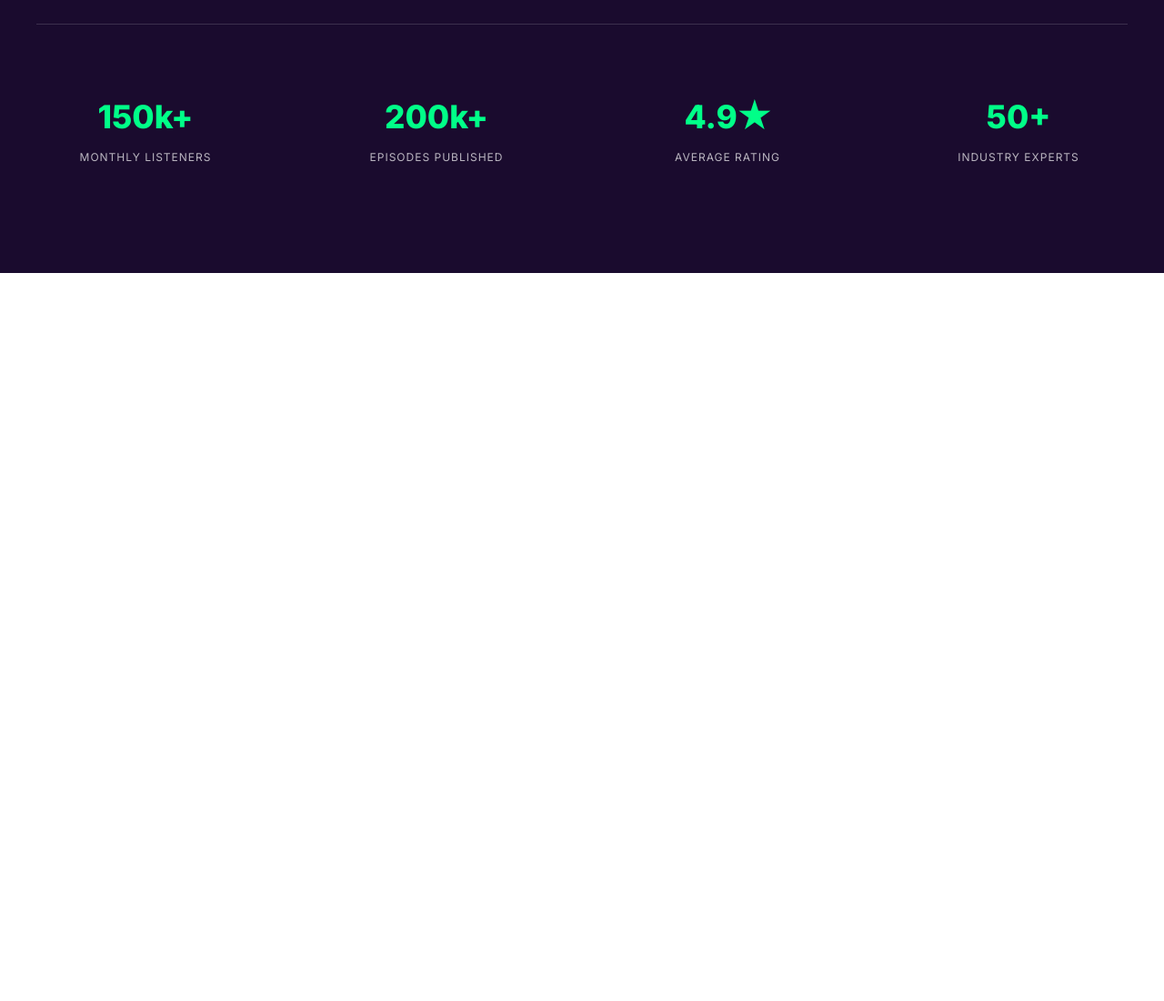
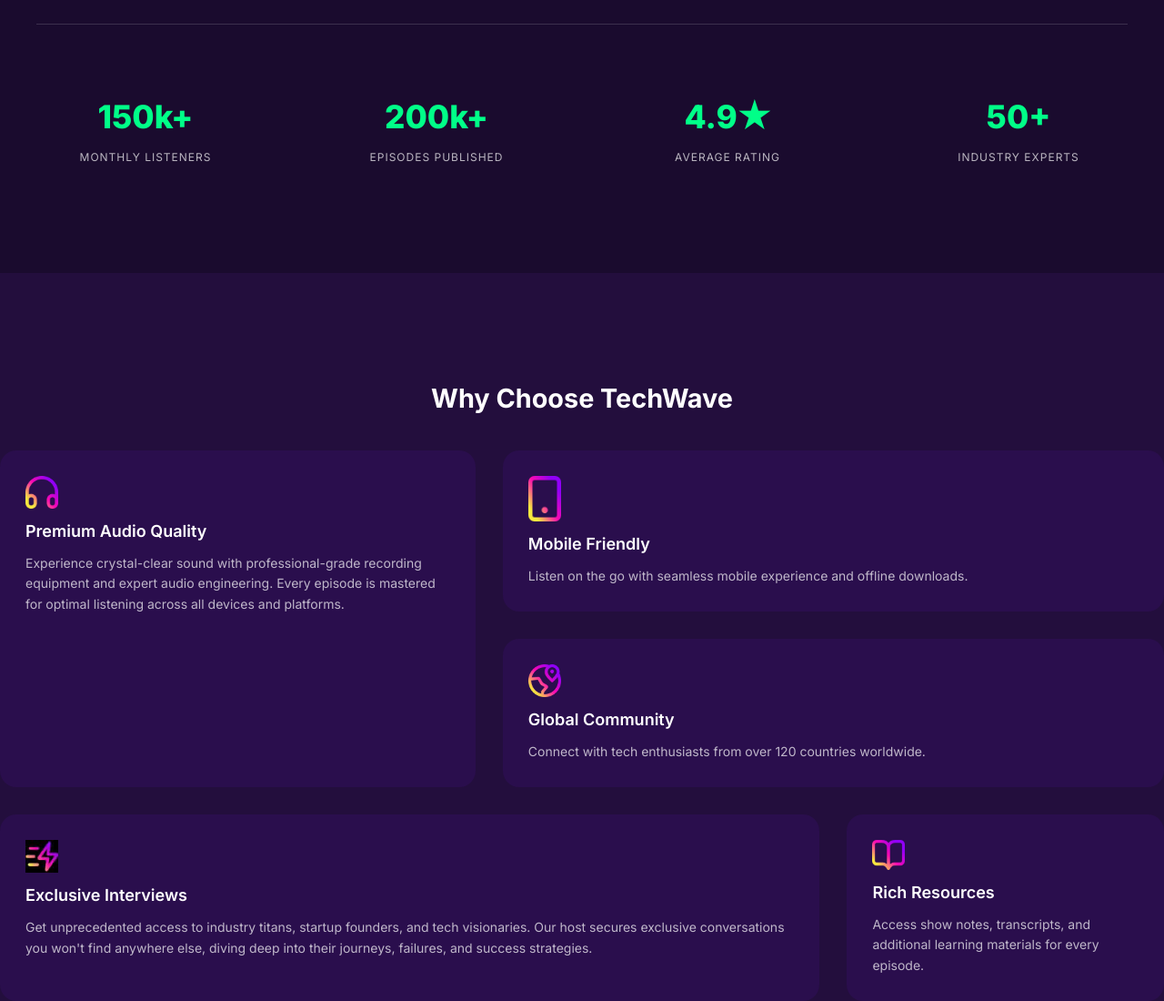
Before and after one commit to mali026/B13-A02, a plain HTML site: page index.html in a window 1280 px wide. Shown: the part 1173-2273 px from the top of the page at 91% size. Before the commit the page ends 1473 px from the top, so only its background shows below. Drawn offline with Linux system fonts and the light colour scheme.

Commit message:
why-choose section done

```diff
--- a/index.html
+++ b/index.html
@@ -95,6 +95,57 @@
         </div>
      </section>
 
+     <section class="why-choose">
+  <div class="why-container">
+
+    <h1>Why Choose TechWave</h1>
+
+    <div class="card-container">
+
+      <div id="card-01" class="card">
+        <img src="../B13-A02-TechWave/assets/headphone.png" alt="">
+        <h3>Premium Audio Quality</h3>
+        <p>
+          Experience crystal-clear sound with professional-grade recording equipment
+          and expert audio engineering. Every episode is mastered for optimal listening
+          across all devices and platforms.
+        </p>
+      </div>
+
+      <div id="card-02" class="card">
+        <img src="../B13-A02-TechWave/assets/device.png" alt="">
+        <h3>Mobile Friendly</h3>
+        <p>Listen on the go with seamless mobile experience and offline downloads.</p>
+      </div>
+
+      <div id="card-03" class="card">
+        <img src="../B13-A02-TechWave/assets/location.png" alt="">
+        <h3>Global Community</h3>
+        <p>Connect with tech enthusiasts from over 120 countries worldwide.</p>
+      </div>
+
+      <div id="card-04" class="card">
+        <img src="../B13-A02-TechWave/assets/thunder.png" alt="">
+        <h3>Exclusive Interviews</h3>
+        <p>
+          Get unprecedented access to industry titans, startup founders, and tech
+          visionaries. Our host secures exclusive conversations you won't find
+          anywhere else, diving deep into their journeys, failures, and success strategies.
+        </p>
+      </div>
+
+      <div id="card-05" class="card">
+        <img src="../B13-A02-TechWave/assets/resource.png" alt="">
+        <h3>Rich Resources</h3>
+        <p>Access show notes, transcripts, and additional learning materials for every episode.</p>
+      </div>
+
+    </div>
+  </div>
+</section>
+
+
+
 
 
 
--- a/styles/tw.css
+++ b/styles/tw.css
@@ -55,22 +55,53 @@
 .menu a{
     text-decoration: none;
     color: rgba(255, 255, 255, 1);
+    display: inline-block;
+    transition: transform 0.25s ease, color 0.25s ease;
 }
 
 a{
     text-decoration: none;
     color: rgba(255, 255, 255, 1);
 }
+ .menu a:hover{
+    transform: translateY(-2px);
+    box-shadow: 0 8px 18px rgba(0,0,0,0.25);
+    transition: all 0.25s ease;
+}
 .primary-button{
     width: 135px;
     height: 44px;
-    background: linear-gradient(90deg, rgba(247, 233, 63, 1), rgba(251, 9, 180, 1), rgba(145, 0, 248, 1));
+    background: linear-gradient(
+        90deg,
+        rgba(247, 233, 63, 1),
+        rgba(251, 9, 180, 1),
+        rgba(145, 0, 248, 1)
+    );
     border-radius: 20px;
 
     display: flex;
     align-items: center;
     justify-content: center;
-    padding: 0 auto;
+
+    font-weight: 600;
+    cursor: pointer;
+
+    transition:
+        transform 0.3s ease,
+        box-shadow 0.3s ease,
+        filter 0.3s ease;
+}
+
+.primary-button:hover{
+    transform: translateY(-3px) scale(1.03);
+    box-shadow:
+        0 12px 25px rgba(145, 0, 248, 0.35),
+        0 0 15px rgba(251, 9, 180, 0.4);
+    filter: brightness(1.1);
+}
+ .primary-button:active{
+    transform: translateY(0) scale(0.98);
+    box-shadow: 0 6px 15px rgba(145, 0, 248, 0.3);
 }
 #hamburger{
     display: none;
@@ -207,6 +238,14 @@
     gap: 8px;
 }
 
+.btn-primary:hover,
+.btn-secondary:hover{
+    transform: translateY(-2px);
+    box-shadow: 0 8px 18px rgba(0,0,0,0.25);
+    transition: all 0.25s ease;
+}
+
+
 /*Animations*/
 
 @keyframes pulse{
@@ -297,6 +336,100 @@
     letter-spacing: 1px;
     opacity: 0.7;
 }
+/* end of about section */
+
+/* why choose section */
+.why-choose{
+    width: 100%;
+    background-color: rgba(35, 14, 61, 1);
+}
+
+.why-container{
+    max-width: 100%;
+    margin: 0 auto;
+
+    display: flex;
+    flex-direction: column;
+    align-items: center;
+
+    gap: 40px;
+}
+
+.why-container h1{
+    font-size: 1.8rem;
+    font-weight: 700;
+    color: #ffffff;
+    margin-top: 120px;
+}
+
+
+.card-container{
+    width: 100%;
+    display: grid;
+
+    grid-template-columns: 1.5fr 1fr 1fr;
+    grid-template-rows: auto auto auto;
+
+    gap: 30px;
+}
+
+
+.card-container > div{
+    background-color: rgba(53, 17, 101, 0.4);
+    border-radius: 18px;
+    padding: 28px;
+
+    display: flex;
+    flex-direction: column;
+    gap: 14px;
+}
+
+
+
+#card-01{
+    grid-column: 1 / span 1;
+    grid-row: 1 / span 2;
+}
+
+
+#card-02{
+    grid-column: 2 / span 2;
+    grid-row: 1;
+}
+
+#card-03{
+    grid-column: 2 / span 2;
+    grid-row: 2;
+}
+
+
+#card-04{
+    grid-column: 1/ span 2;
+    grid-row: 3;
+}
+
+#card-05{
+    grid-column: 3 / span 1;
+    grid-row: 3;
+}
+
+
+.card-container img{
+    width: 36px;
+}
+
+.card-container h3{
+    font-size: 18px;
+    font-weight: 600;
+    color: #ffffff;
+}
+
+.card-container p{
+    font-size: 14px;
+    line-height: 1.6;
+    color: rgba(255,255,255,0.7);
+}
+/* end of why-choose section */
 
 
 
@@ -357,6 +490,27 @@
 
     grid-template-columns: repeat(2, 1fr);
 }
+/* end of about section */
+
+
+/* why-choose section */
+  .why-container{
+        padding: 0 20px;
+    }
+.card-container{
+        grid-template-columns: 1fr;
+        grid-template-rows: auto;
+    }
+
+    /* Reset all cards to single column */
+    #card-01,
+    #card-02,
+    #card-03,
+    #card-04,
+    #card-05{
+        grid-column: auto;
+        grid-row: auto;
+    }
 
 
 }
```
Also changed, not shown: B13-A02-TechWave/assets/thunder.png (added).
